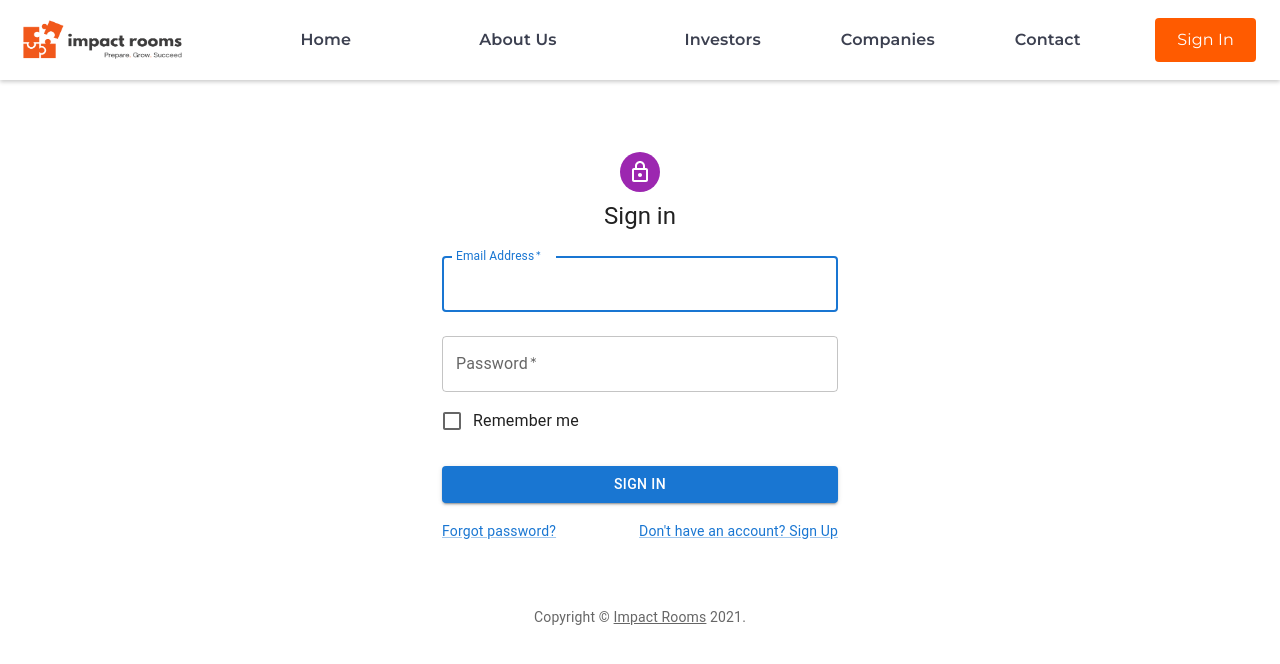
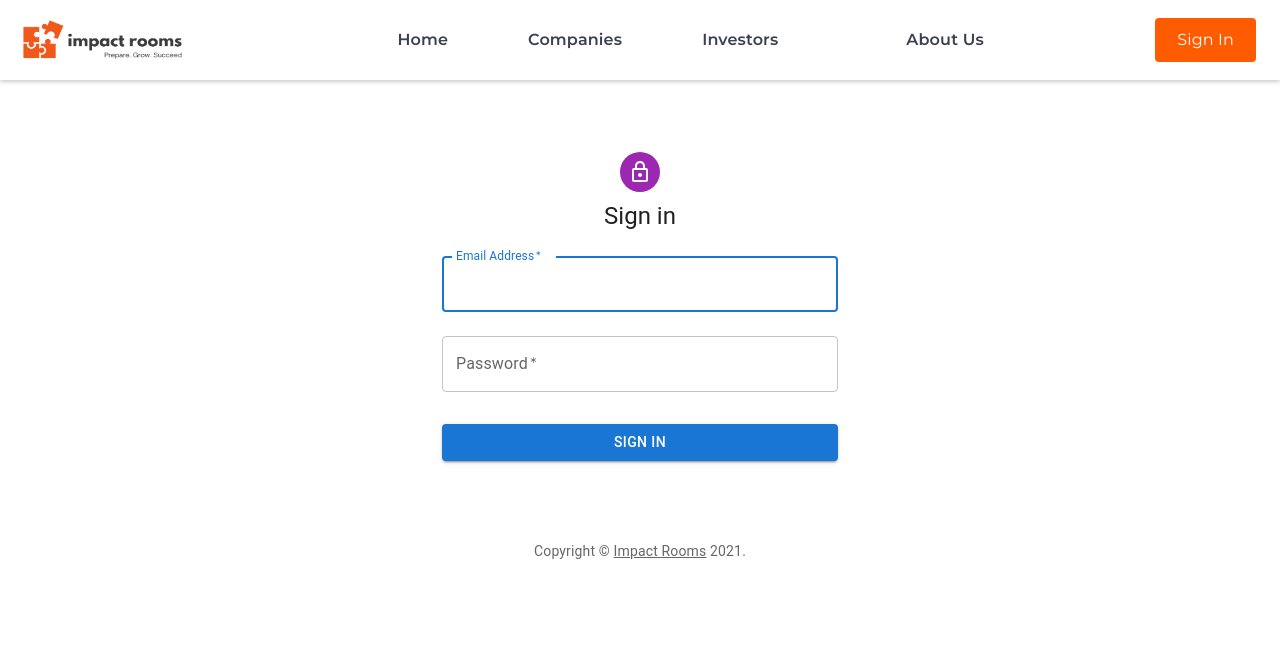
Before and after one commit to ClintMaruti/impactRooms, a React (Create React App) app: page / in a window 1280 px wide. Shown: the top 664 px of the page. Built offline with nearby package versions, Linux system fonts and the light colour scheme.

Commit message:
Finished

```diff
--- a/src/components/Hero/index.js
+++ b/src/components/Hero/index.js
@@ -12,6 +12,8 @@ import {
   CompanyName,
 } from "./styles";
 import cart from "../../assets/imgs/cns-logo.png";
+import { Tooltip } from "@material-ui/core";
+import styled from "styled-components";
 
 const useStyles = makeStyles((theme) => ({
   root: {
@@ -25,6 +27,11 @@ const useStyles = makeStyles((theme) => ({
   },
 }));
 
+const popUp = {
+  inQue:
+    "This is your profile status, it will change from ‘In Que’ to ‘Active’ when we launch.",
+};
+
 const Hero = ({ data }) => {
   const classes = useStyles();
   return (
@@ -37,15 +44,21 @@ const Hero = ({ data }) => {
           </div>
           <div style={{ display: "flex" }}>
             <Status>In Que</Status>
-            <span
+            <div>
+              <Tooltip title={popUp.inQue}>
+                <p
                   style={{
                     paddingLeft: "5px",
                     color: "#909090",
                     marginTop: "-3px",
+                    zIndex: "9999",
                   }}
                 >
                   &#9432;
-            </span>
+                </p>
+              </Tooltip>
+            </div>
+
             <CompanyID> {`Company ID: ${data?.email}`} </CompanyID>
           </div>
         </CompanySection>
--- a/src/components/NavBar/index.js
+++ b/src/components/NavBar/index.js
@@ -1,4 +1,4 @@
-import React from "react";
+import React, { useState } from "react";
 import {
   Nav,
   NavLink,
@@ -33,14 +33,10 @@ function NavBar({ params }) {
               Home
             </a>
           </NavItem>
-          <NavItem>
-            <a
-              href="https://impactrooms.com/about-us/"
-              style={{ textDecoration: "none", color: "#3c4050" }}
-            >
-              About Us
-            </a>
-          </NavItem>
+          <NavLink to="/evaluation/:email" activeStyle>
+            Companies
+          </NavLink>
+
           <NavItem>
             <a
               href="https://impactrooms.com/investors/"
@@ -49,16 +45,12 @@ function NavBar({ params }) {
               Investors
             </a>
           </NavItem>
-          <NavLink to="/evaluation/:email" activeStyle>
-            Companies
-          </NavLink>
           <NavItem>
-            {" "}
             <a
-              href="https://impactrooms.com/investors/"
+              href="https://impactrooms.com/about-us/"
               style={{ textDecoration: "none", color: "#3c4050" }}
             >
-              Contact
+              About Us
             </a>
           </NavItem>
         </NavMenu>
--- a/src/components/SignIn/index.js
+++ b/src/components/SignIn/index.js
@@ -118,10 +118,7 @@ export default function SignIn() {
               id="password"
               autoComplete="current-password"
             />
-            <FormControlLabel
-              control={<Checkbox value="remember" color="primary" />}
-              label="Remember me"
-            />
+
             <Button
               type="submit"
               fullWidth
@@ -130,18 +127,6 @@ export default function SignIn() {
             >
               Sign In
             </Button>
-            <Grid container>
-              <Grid item xs>
-                <Link href="#" variant="body2">
-                  Forgot password?
-                </Link>
-              </Grid>
-              <Grid item>
-                <Link href="#" variant="body2">
-                  {"Don't have an account? Sign Up"}
-                </Link>
-              </Grid>
-            </Grid>
           </Box>
         </Box>
         <Copyright sx={{ mt: 8, mb: 4 }} />
--- a/src/components/Tabs/Evaluation.js
+++ b/src/components/Tabs/Evaluation.js
@@ -7,7 +7,7 @@ const Evaluation = ({ data }) => {
     <ProfileCard>
       <div>
         <ComingSoonInner>
-          <h1>Coming Soon</h1>
+          <h5>Coming Soon</h5>
         </ComingSoonInner>
         <BlurSection>
           <img src={evalImage} alt="Evaluation" />
--- a/src/components/Tabs/ImpactScore.js
+++ b/src/components/Tabs/ImpactScore.js
@@ -33,7 +33,7 @@ const ImpactScore = () => {
       </DashHeader>
       <div>
         <ComingSoon>
-          <h1>Coming Soon</h1>
+          <h5>Coming Soon</h5>
         </ComingSoon>
         <BlurSection>
           <img
--- a/src/components/Tabs/MarketNews.js
+++ b/src/components/Tabs/MarketNews.js
@@ -34,7 +34,7 @@ const MarketNews = () => {
       </DashHeader>
       <div>
         <ComingSoon>
-          <h1>Coming Soon</h1>
+          <h5>Coming Soon</h5>
         </ComingSoon>
         <BlurSection>
           <img src={news} alt="news" width="500px" height="90px" />
--- a/src/components/Tabs/Resource.js
+++ b/src/components/Tabs/Resource.js
@@ -7,7 +7,7 @@ const Resources = () => {
     <ProfileCard>
       <div>
         <ComingSoonInner>
-          <h1>Coming Soon</h1>
+          <h5>Coming Soon</h5>
         </ComingSoonInner>
         <BlurSection>
           <img src={resources} alt="Evaluation" />
--- a/src/components/Tabs/Shortlist.js
+++ b/src/components/Tabs/Shortlist.js
@@ -7,7 +7,7 @@ const Shortlist = () => {
     <ProfileCard>
       <div>
         <ComingSoonInner>
-          <h1>Coming Soon</h1>
+          <h5>Coming Soon</h5>
         </ComingSoonInner>
         <BlurSection>
           <img src={shortlistImg} alt="Evaluation" />
--- a/src/components/Tabs/style.js
+++ b/src/components/Tabs/style.js
@@ -10,10 +10,13 @@ export const CompanyInfoCard = styled.div`
   display: flex;
   flex-direction: column;
   border: 1px solid #e5e5e5;
-  width: 530px;
+  width: 650px;
   margin-left: 25px;
   color: #3c4050;
   font-size: 12px;
+  @media screen and (min-width: 768px) {
+    width: 700px;
+  }
 `;
 
 export const CompanyInfo = styled.div`
@@ -55,12 +58,15 @@ export const DashboardCard = styled.div`
   display: flex;
   flex-direction: column;
   border: 1px solid #e5e5e5;
-  max-width: 1900px;
+  max-width: 2400px;
   margin-left: 25px;
   color: #3c4050;
   font-size: 12px;
   /* height: 200px; */
   margin-bottom: 10px;
+  @media screen and (min-width: 1444px) {
+    width: 1200px;
+  }
 `;
 
 export const DashHeader = styled.div`
@@ -83,13 +89,18 @@ export const BlurSection = styled.div`
   padding-top: 18px;
   position: relative;
   filter: blur(3px);
+  @media screen and (min-width: 1444px) {
+    display: flex;
+    justify-content: center;
+    align-items: center;
+  }
 `;
 
 export const ComingSoon = styled.div`
   display: flex;
   align-items: center;
   padding-left: 25%;
-  padding-top: 30px;
+  padding-top: 10px;
   margin: 0 auto;
   position: absolute;
   z-index: 9999;
```
Lines whose indentation alone changed are shown as unchanged.
